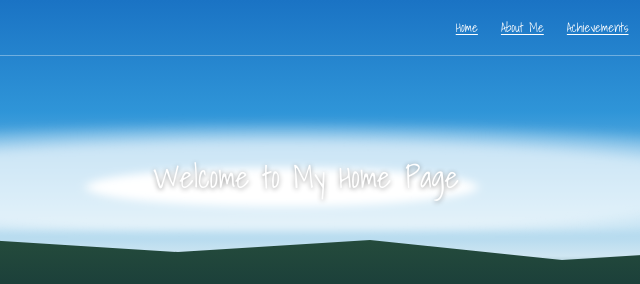
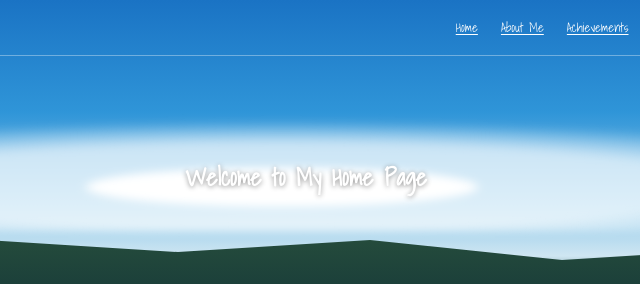
Before and after one commit to KapitanTutan-Tintanto/PaulDenverRepo, a plain HTML site: page index.html in a window 1280 px wide. Shown: the top 284 px of the page, 334-974 px from the left. Drawn offline with Linux system fonts and the light colour scheme.

Commit message:
Update index.html

```diff
--- a/index.html
+++ b/index.html
@@ -20,7 +20,7 @@
 
 <section id="home" class="hero">
   <div class="hero-inner"><div class="logo"><img src="logo.jpg" alt="Logo"></div>
-  <h1 class="reveal">Welcome to My Home Page</h1>
+  <h2 class="reveal">Welcome to My Home Page</h2>
   <p class="hero-sub reveal">Know more about me by understanding<br>who's &nbsp;behind this vanilla face</p></div>
 </section>
 
```
